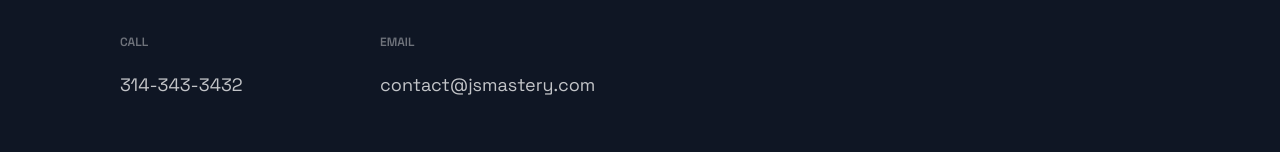
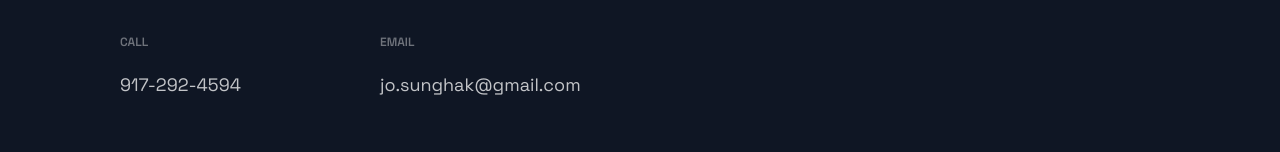
Before and after one commit to squireaintready/portfolio-remastered, a Next.js app: page / in a window 1280 px wide. Shown: the part 3495-3647 px from the top of the page. Built offline with nearby package versions, Linux system fonts and the light colour scheme.

Commit message:
modified contact details

```diff
--- a/src/components/Footer/Footer.js
+++ b/src/components/Footer/Footer.js
@@ -20,12 +20,12 @@ const Footer = () => {
       <LinkList>
         <LinkColumn>
           <LinkTitle>Call</LinkTitle>
-          <LinkItem href="tel:314-343-3432">314-343-3432</LinkItem>
+          <LinkItem href="tel:314-343-3432">917-292-4594</LinkItem>
         </LinkColumn>
         <LinkColumn>
           <LinkTitle>Email</LinkTitle>
           <LinkItem href="mailto:contact@jsmastery.com">
-            contact@jsmastery.com
+            jo.sunghak@gmail.com
           </LinkItem>
         </LinkColumn>
       </LinkList>
```
